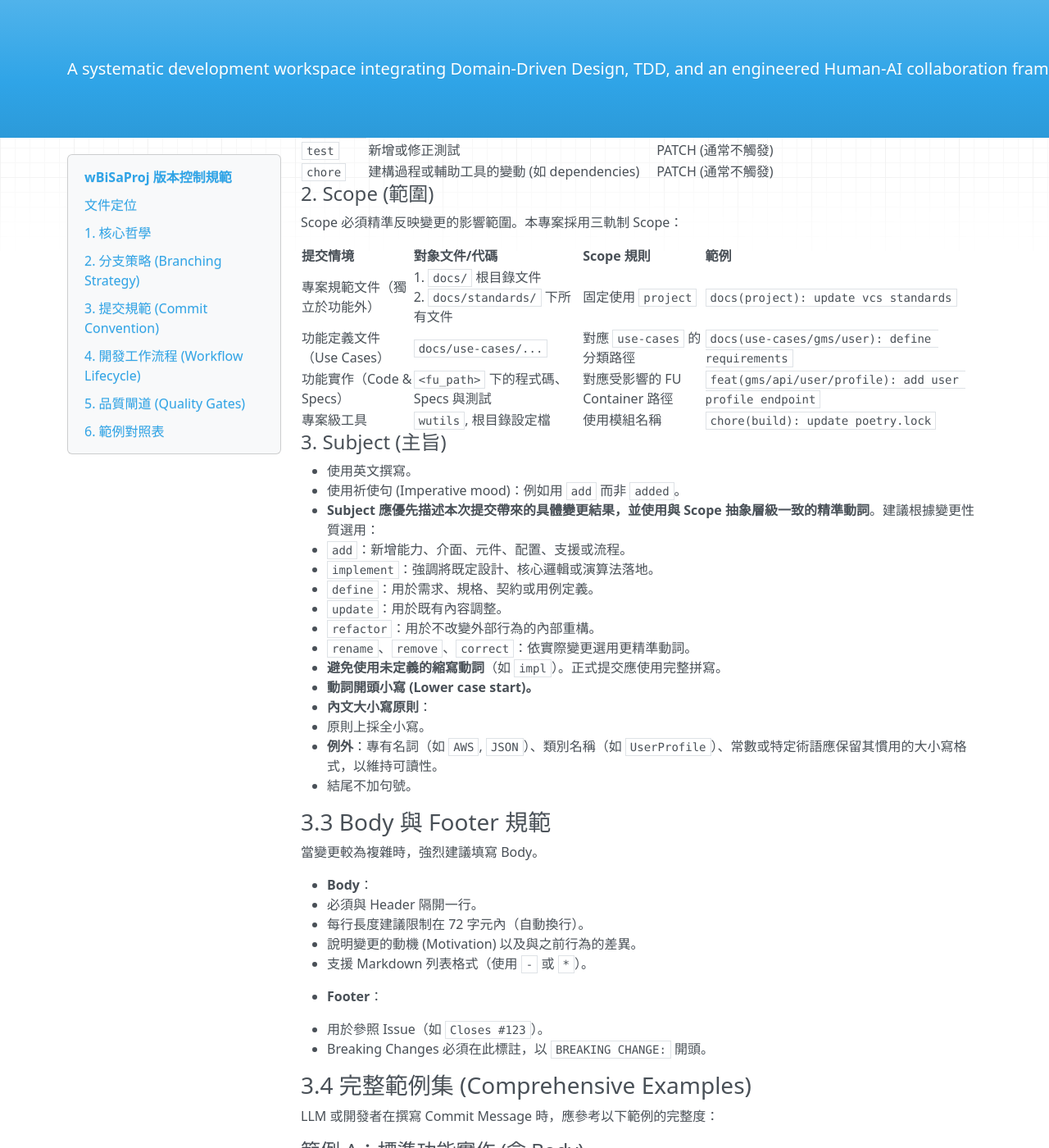
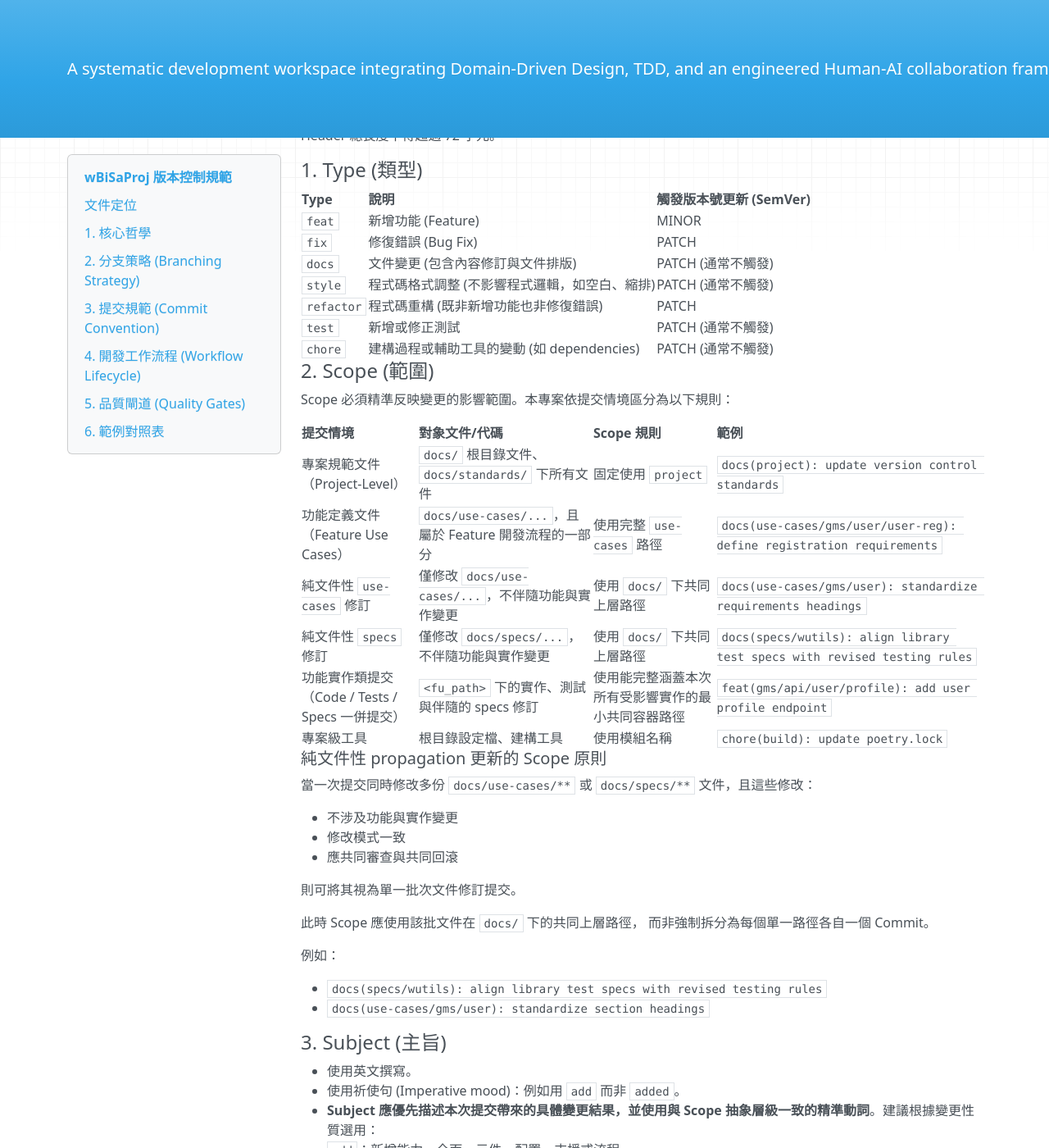
Before and after one commit to Wanini0209/wBiSaProj, an MkDocs documentation site: the page built from docs/standards/version-control.md, in a window 1280 px wide and 1400 px high, scrolled down 1966 px. Shown: the whole window at 82% size. Built offline with MkDocs 1.6.1, drawn with Linux system fonts in a browser that asks for light colours; nearby versions of some CDN libraries; some of the changed text lies outside the part shown.

Commit message:
docs(project): clarify scope rules for docs-only commits
- Split scope rule table into six context-aware categories:
  project-level, feature use-cases, docs-only use-cases revision,
  docs-only specs revision, implementation commits, and tooling
- Add propagation scope clause allowing batch docs commits
  to use the lowest common ancestor path under docs/
- Add Workflow Scene C for docs-only propagation updates
- Clarify that implementation scope means the minimal common
  container path covering all affected FUs
- Add Type vs Scope dimension note to Commit Convention section
- Revise example comparison table to show three scenarios
  instead of a single binary contrast
- Add branch naming exception for docs-only propagation updates
  without matching use-cases paths

````diff
--- a/docs/standards/version-control.md
+++ b/docs/standards/version-control.md
@@ -49,7 +49,7 @@
 `feature/<root>/<hierarchy>/<feature_name>`
 
 **命名規則**：
-分支路徑必須採用**階層式命名**，且其結構應與該 Feature 在 `docs/use-cases/` 中的相對路徑完全一致（不含 `docs/use-cases/` 前綴）。這確保了 Git 分支、文件目錄與程式碼架構三者的高度對應。
+對於一般功能開發分支，分支路徑必須採用**階層式命名**，且其結構應與該 Feature 在 `docs/use-cases/` 中的相對路徑完全一致（不含 `docs/use-cases/` 前綴）。這確保了 Git 分支、文件目錄與程式碼架構三者的高度對應。**但對於 Project Standards 或純文件性 propagation 修訂，若不存在對應的 `docs/use-cases/` 路徑，則可依其共同上層範圍採用更貼切的分支命名（詳見場景 B、場景 C）。**
 
 | Feature 類型 | 命名邏輯 | 分支命名範例 |
 |:-------------|:---------|:-------------|
@@ -66,6 +66,14 @@
 ## 3. 提交規範 (Commit Convention)
 
 本專案嚴格遵循 Conventional Commits 1.0.0 規範。
+
+> **注意：Type 與 Scope 是兩個不同維度的決策。**
+>
+> - **Type** 用於描述變更性質（如 `docs`, `feat`, `fix`, `refactor`）
+> - **Scope** 用於描述本次提交的影響範圍
+>
+> 因此，`docs` 類提交也可能使用路徑型 Scope（如 `use-cases/...`、`specs/...`）；
+> 而功能實作類提交則依最小共同實作範圍決定 Scope。
 
 ### 3.1 訊息結構
 
@@ -97,14 +105,34 @@ Header 總長度不得超過 72 字元。
 
 #### 2. Scope (範圍)
 
-Scope 必須精準反映變更的影響範圍。本專案採用三軌制 Scope：
+Scope 必須精準反映變更的影響範圍。本專案依提交情境區分為以下規則：
 
 | 提交情境 | 對象文件/代碼 | Scope 規則 | 範例 |
 |:---------|:--------------|:-----------|:-----|
-| 專案規範文件（獨立於功能外） | 1. `docs/` 根目錄文件<br>2. `docs/standards/` 下所有文件 | 固定使用 `project` | `docs(project): update vcs standards` |
-| 功能定義文件（Use Cases） | `docs/use-cases/...` | 對應 `use-cases` 的分類路徑 | `docs(use-cases/gms/user): define requirements` |
-| 功能實作（Code & Specs） | `<fu_path>` 下的程式碼、Specs 與測試 | 對應受影響的 FU Container 路徑 | `feat(gms/api/user/profile): add user profile endpoint` |
-| 專案級工具 | `wutils`, 根目錄設定檔 | 使用模組名稱 | `chore(build): update poetry.lock` |
+| 專案規範文件（Project-Level） | `docs/` 根目錄文件、`docs/standards/` 下所有文件 | 固定使用 `project` | `docs(project): update version control standards` |
+| 功能定義文件（Feature Use Cases） | `docs/use-cases/...`，且屬於 Feature 開發流程的一部分 | 使用完整 `use-cases` 路徑 | `docs(use-cases/gms/user/user-reg): define registration requirements` |
+| 純文件性 `use-cases` 修訂 | 僅修改 `docs/use-cases/...`，不伴隨功能與實作變更 | 使用 `docs/` 下共同上層路徑 | `docs(use-cases/gms/user): standardize requirements headings` |
+| 純文件性 `specs` 修訂 | 僅修改 `docs/specs/...`，不伴隨功能與實作變更 | 使用 `docs/` 下共同上層路徑 | `docs(specs/wutils): align library test specs with revised testing rules` |
+| 功能實作類提交（Code / Tests / Specs 一併提交） | `<fu_path>` 下的實作、測試與伴隨的 specs 修訂 | 使用能完整涵蓋本次所有受影響實作的最小共同容器路徑 | `feat(gms/api/user/profile): add user profile endpoint` |
+| 專案級工具 | 根目錄設定檔、建構工具 | 使用模組名稱 | `chore(build): update poetry.lock` |
+
+##### 純文件性 propagation 更新的 Scope 原則
+
+當一次提交同時修改多份 `docs/use-cases/**` 或 `docs/specs/**` 文件，且這些修改：
+
+- 不涉及功能與實作變更
+- 修改模式一致
+- 應共同審查與共同回滾
+
+則可將其視為單一批次文件修訂提交。
+
+此時 Scope 應使用該批文件在 `docs/` 下的共同上層路徑，
+而非強制拆分為每個單一路徑各自一個 Commit。
+
+例如：
+
+- `docs(specs/wutils): align library test specs with revised testing rules`
+- `docs(use-cases/gms/user): standardize section headings`
 
 #### 3. Subject (主旨)
 
@@ -256,13 +284,51 @@ docs(project): update version control standards
    - 審核通過後採用 Merge Commit 合併至 `develop`。
    - 例外：若僅為修正錯字 (Typo) 或格式 (Style)，允許使用 Squash Merge 以保持主線簡潔。
 
+### 場景 C：純文件性修訂（Use Cases / Specs Propagation）
+
+當需要批量修訂 `docs/use-cases/**` 或 `docs/specs/**` 文件，且這些修改：
+
+- 不涉及功能變更
+- 不伴隨 code / tests 實作變更
+- 屬於格式、模板、命名、欄位、追溯規則等同步更新
+
+則可視為單一批次文件修訂處理：
+
+1. **建立分支**
+   依修改範圍選擇合理的分支名稱。若修訂屬於 project-level 規範的全面同步，可使用 `feature/project/...`；若修訂明確侷限於某個較小的文件範圍，也可依共同上層路徑選擇更貼切的分支名稱。
+
+   ```bash
+   # 範例一：跨範圍的規範同步修訂
+   git checkout -b feature/project/revise-testing-standards
+
+   # 範例二：僅限於特定 specs 範圍的 propagation
+   git checkout -b feature/wutils/align-test-specs
+   ```
+
+2. **提交變更**
+   Scope 應使用該批文件在 `docs/` 下的共同上層路徑，例如：
+
+   ```bash
+   git add docs/specs/wutils/
+   git commit -m "docs(specs/wutils): align library test specs with revised testing rules"
+   ```
+
+3. **發起 Pull Request**
+
+   - 進行整批文件修訂的審核
+   - 確認其修改模式一致，且應共同回滾
+
+4. **合併**
+
+   - 採用 Merge Commit 合併至 `develop`
+
 ---
 
 ## 5. 品質閘道 (Quality Gates)
 
 在執行 `git commit` 前，應確認：
 
-1. **Scope 正確性**：修改 `docs/` 或 `docs/standards/` 下的文件時，Scope 是否為 `project`？
+1. **Scope 正確性**：修改 `docs/` 根目錄或 `docs/standards/` 下的文件時，Scope 是否為 `project`？純文件性 `use-cases/specs` 修訂時，Scope 是否使用了共同上層路徑？
 2. **流程合規**：是否已建立獨立分支？
 3. **格式檢查**：
    - Header 是否 < 72 字元？
@@ -277,6 +343,8 @@ docs(project): update version control standards
 |:-----|:-----------|:-----------|
 | 修改版本控制規範 | `docs: update git doc`（缺少 scope） | `docs(project): update version control standards`（scope 為 project） |
 | 修改架構設計總表 | 直接 Commit 到 develop（違反流程） | 建立 `feature/project/...` 分支並發起 PR（確保共識） |
-| 功能文件提交 | `docs(project): add user use-case`（Scope 混淆） | `docs(use-cases/gms/user/user-reg): define requirements`（Scope 對應完整路徑） |
+| Project-Level 規範修訂 | `docs(standards): update testing rules`（scope 不應使用子目錄名） | `docs(project): update testing rules`（project-level 文件統一使用 `project`） |
+| Feature Use Cases 定義 | `docs(project): add user use-case`（Scope 混淆） | `docs(use-cases/gms/user/user-reg): define registration requirements`（Scope 對應完整路徑） |
+| 純文件性 specs propagation | `docs(specs/wutils/io/json-io): align test spec wording`（若本次同時改了多份 specs，則過細） | `docs(specs/wutils): align library test specs with revised testing rules`（使用共同上層路徑） |
 | 功能實作提交 (API 層) | `feat(api): add login`（Scope 太籠統，無 Body） | `feat(gms/api/auth): add login endpoint`（Scope 精確，動詞反映 API 層新增，建議附 Body） |
 | 功能實作提交 (邏輯層) | `feat(auth): implement login`（Scope 太籠統） | `feat(gms/service/auth): implement login authentication`（Scope 精確，動詞反映邏輯落地） |
````
